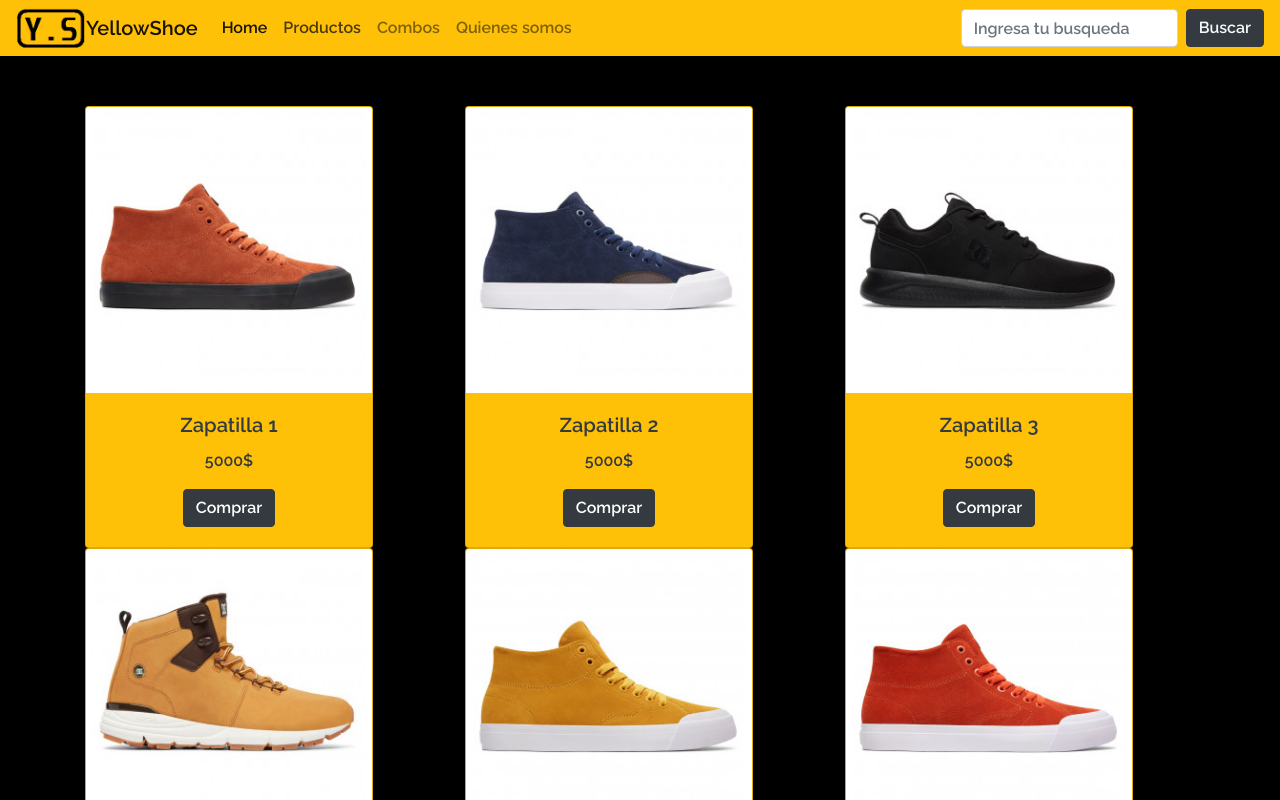
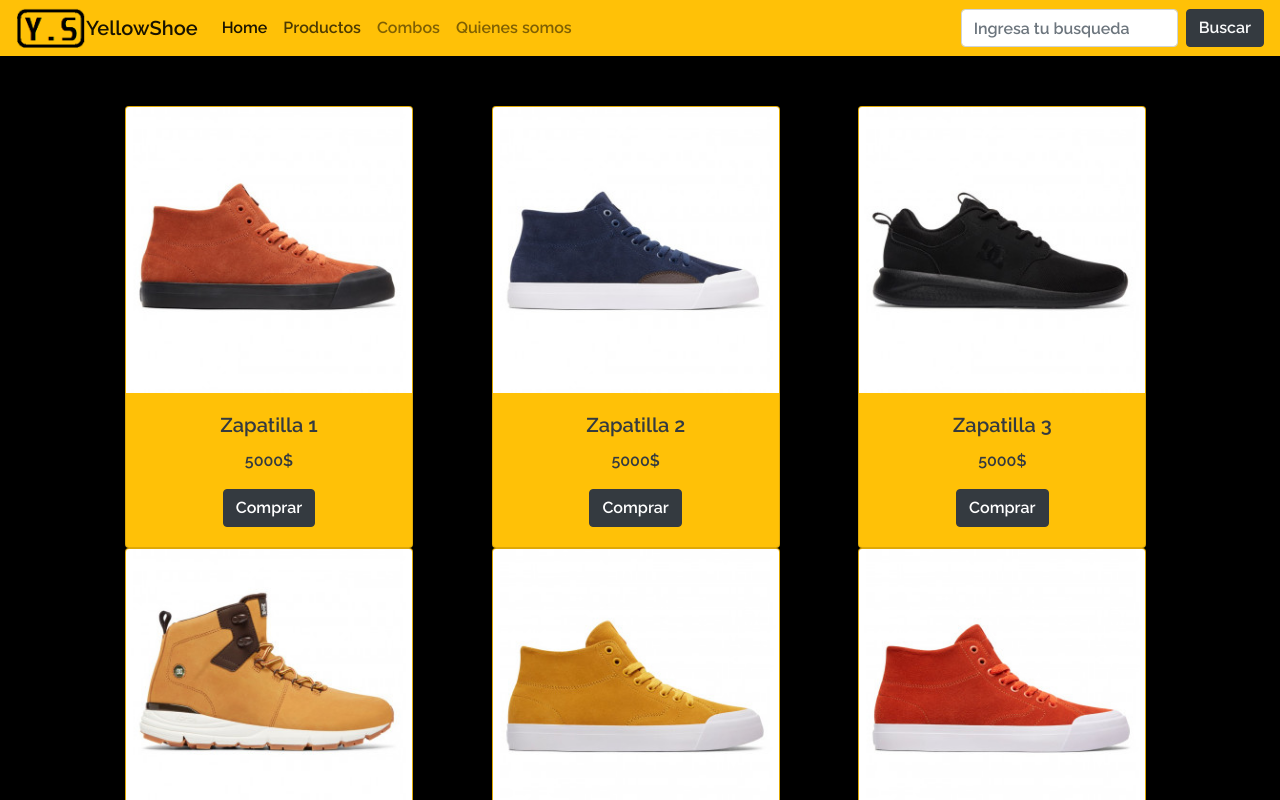
Before and after one commit to NaccN-hub/YellowShoes, a plain HTML site: page index.html in a window 1280 px wide. Both pictures are taken after a click on the link "Productos". Shown: the top 800 px of the page. Drawn offline with nearby package versions, Linux system fonts and the light colour scheme.

Commit message:
otro ajuste de padding

```diff
--- a/catalogo.html
+++ b/catalogo.html
@@ -1,4 +1,4 @@
-    <div class="paddingTop">
+    <div class="paddingTop ajaxPadding">
         <div class="row">
             <div class="col-lg-4">
                 <div class="card text-center bg-warning" style="width: 18rem;">
--- a/css/estilos.css
+++ b/css/estilos.css
@@ -49,5 +49,5 @@
 }
 
 .ajaxPadding {
-    padding-left: 50px;
+    padding-left: 40px;
 }
```
Also changed, not shown: combos.html (+1 -1 lines).
